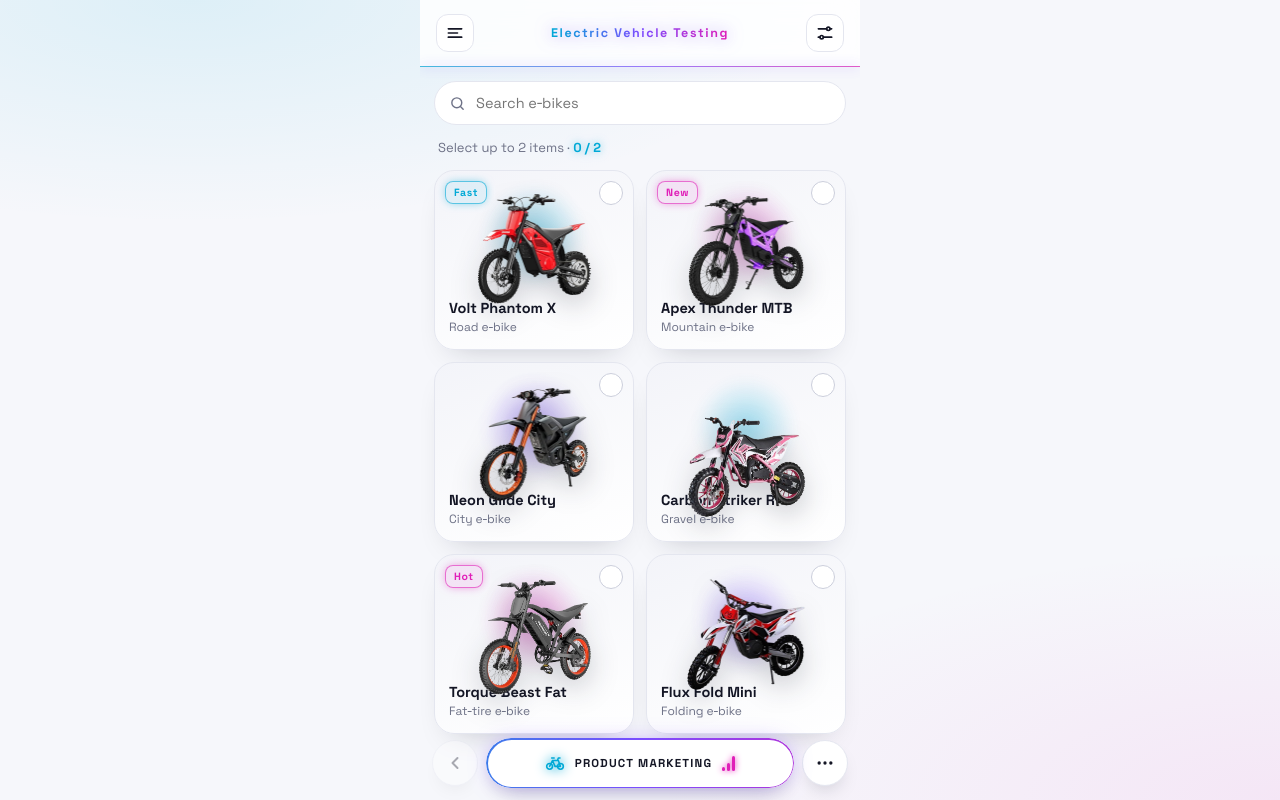
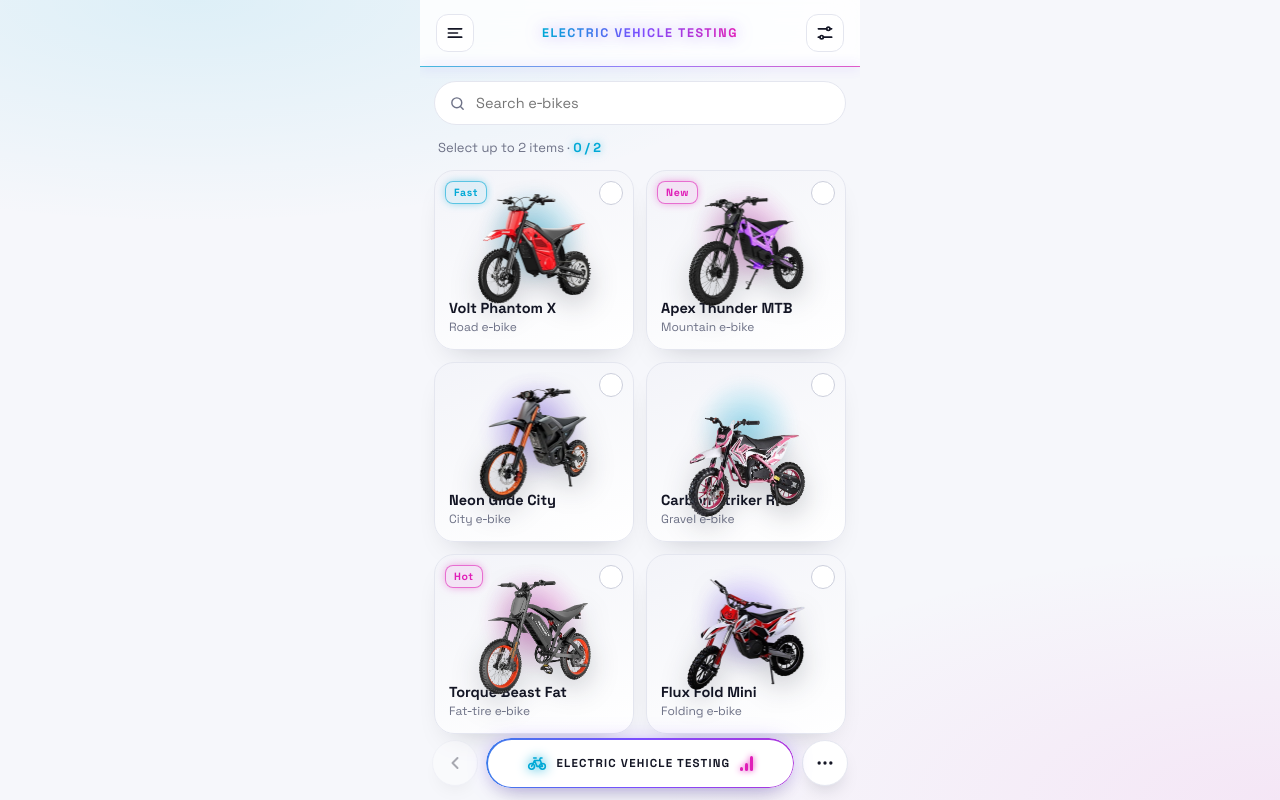
Before and after one commit to karynanatura-wq/EBikes, a plain HTML site: page index.html in a window 1280 px wide. Drawn offline with Linux system fonts and the light colour scheme.

Commit message:
Update index.html

```diff
--- a/index.html
+++ b/index.html
@@ -151,7 +151,7 @@ button:focus-visible,input:focus-visible{outline:2px solid var(--cyan);outline-o
 <div class="app">
   <header class="header">
     <button aria-label="Menu"><svg viewBox="0 0 24 24" fill="none" stroke="currentColor" stroke-width="2" stroke-linecap="round"><path d="M4 7h16M4 12h11M4 17h16"/></svg></button>
-    <span class="brand">Electric Vehicle Testing</span>
+    <span class="brand">ELECTRIC VEHICLE TESTING</span>
     <button aria-label="Filters"><svg viewBox="0 0 24 24" fill="none" stroke="currentColor" stroke-width="2" stroke-linecap="round"><path d="M4 7h10M18 7h2M4 17h2M10 17h10"/><circle cx="16" cy="7" r="2"/><circle cx="8" cy="17" r="2"/></svg></button>
   </header>
 
@@ -182,7 +182,7 @@ button:focus-visible,input:focus-visible{outline:2px solid var(--cyan);outline-o
     <button class="round dim" id="backBtn" onclick="back()" aria-label="Back"><svg viewBox="0 0 24 24" fill="none" stroke="currentColor" stroke-width="2.4" stroke-linecap="round" stroke-linejoin="round"><path d="m15 6-6 6 6 6"/></svg></button>
     <div class="pill" id="pill" onclick="goNext()" role="button">
       <svg viewBox="0 0 24 24" fill="none" stroke="currentColor" stroke-width="1.9" stroke-linecap="round" stroke-linejoin="round"><circle cx="5.5" cy="16" r="3.5"/><circle cx="18.5" cy="16" r="3.5"/><path d="M5.5 16 9 9h7l2.5 7M9 9l3 7h6.5M8 6h3M15 9l1-3h2"/></svg>
-      <span id="pillText">Electric Vehicle Testing</span>
+      <span id="pillText">ELECTRIC VEHICLE TESTING</span>
       <span class="eq"><i></i><i></i><i></i></span>
     </div>
     <button class="round" aria-label="More"><svg viewBox="0 0 24 24" fill="currentColor"><circle cx="5" cy="12" r="2"/><circle cx="12" cy="12" r="2"/><circle cx="19" cy="12" r="2"/></svg></button>
@@ -258,7 +258,7 @@ function updatePill(){
   $('clearBtn').classList.toggle('on', n > 0 && view === 'list');
   var ready = view === 'list' && n > 0;
   $('pill').classList.toggle('ready', ready);
-  $('pillText').textContent = ready ? 'CONTINUE · ' + n + (n === 1 ? ' ITEM' : ' ITEMS') : 'PRODUCT MARKETING';
+  $('pillText').textContent = ready ? 'CONTINUE · ' + n + (n === 1 ? ' ITEM' : ' ITEMS') : 'ELECTRIC VEHICLE TESTING';
 }
 function goNext(){ if (view === 'list' && selected.length) openDetail(); }
 
```
